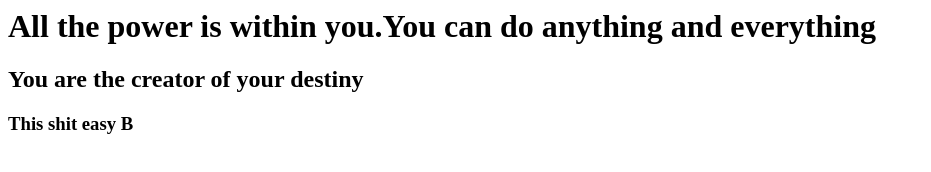
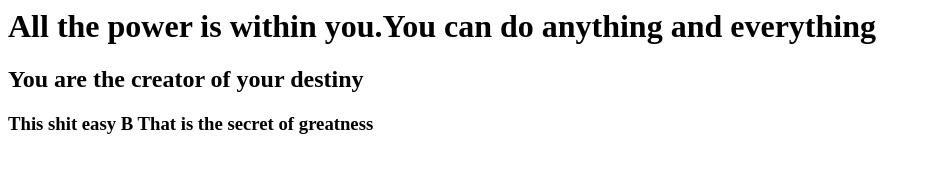
Before and after one commit to bpowe2288/firstgitrepo, a plain HTML site: page index.html in a window 1280 px wide. Shown: the whole page, without its empty margins (0-931 px from the left). Drawn offline with Linux system fonts and the light colour scheme.

Commit message:
Update index.html
Edited 3rd quote

```diff
--- a/index.html
+++ b/index.html
@@ -2,6 +2,6 @@
 <body>
 <h1>All the power is within you.You can do anything and everything<h1>
 <h2>You are the creator of your destiny<h2>
-<h3>This shit easy B <h3>
+<h3>This shit easy B That is the secret of greatness <h3>
 </body>
 </html>
```
